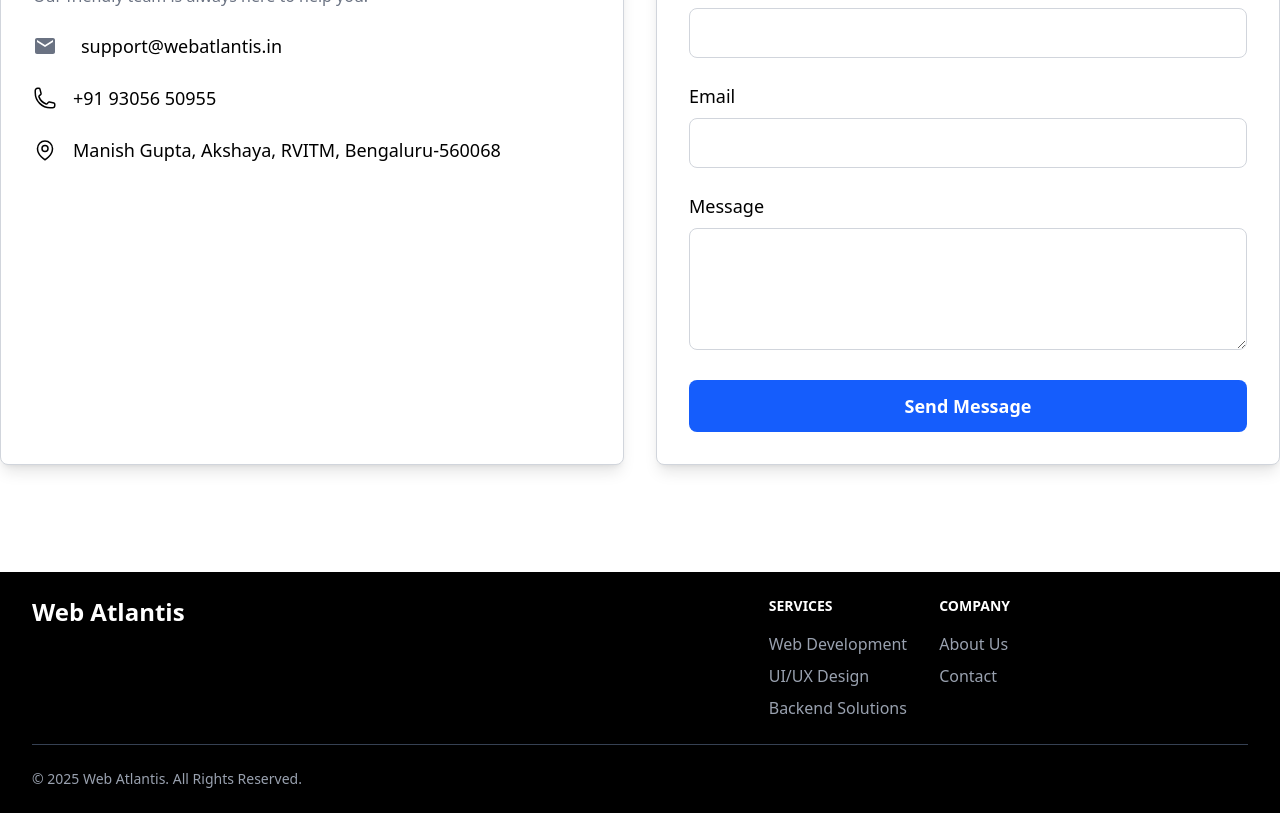
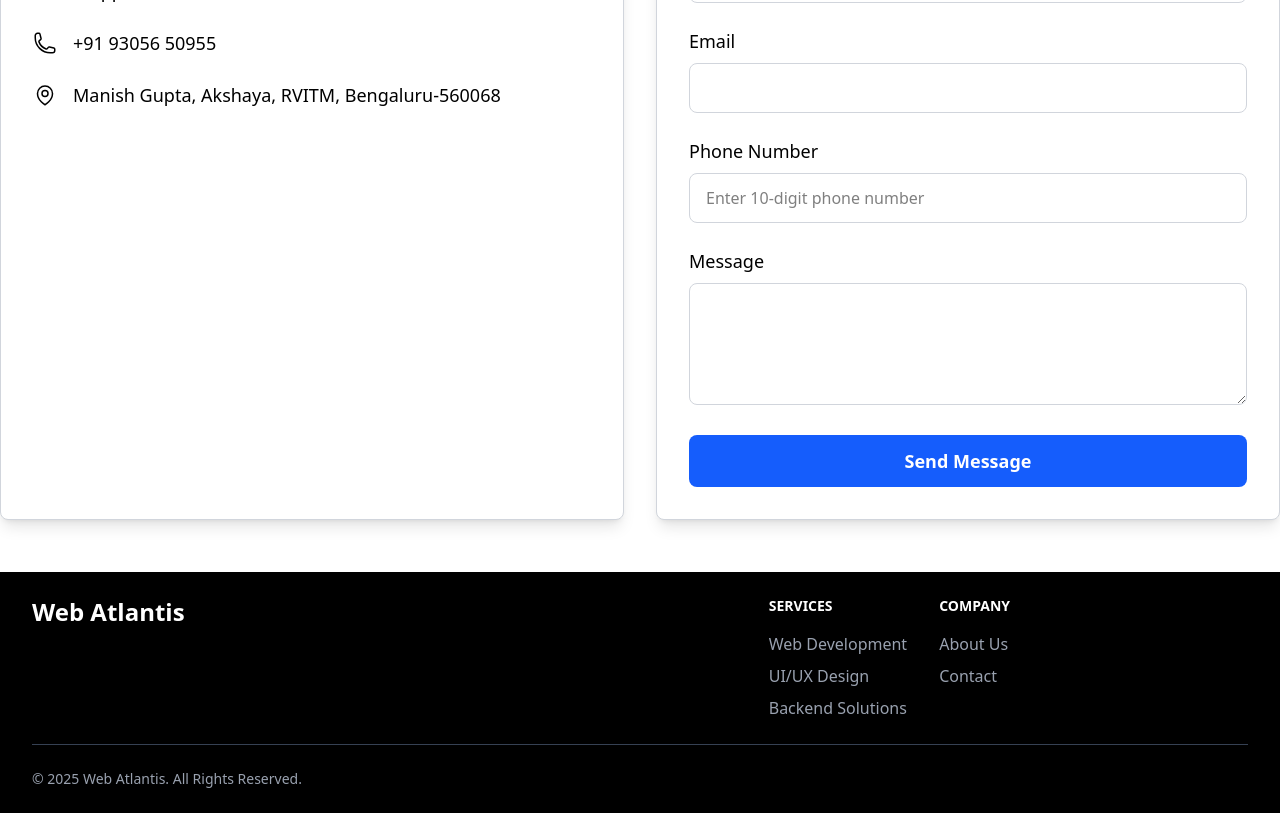
Before and after one commit to manish-atlantis/Tech_Start_01-masterss, a React (Vite) app: page / in a window 1280 px wide. Shown: the part 7680-8493 px from the top of the page. Built offline with nearby package versions, Linux system fonts and the light colour scheme.

Commit message:
Update ContactForm.jsx

```diff
--- a/src/components/ContactForm.jsx
+++ b/src/components/ContactForm.jsx
@@ -100,7 +100,7 @@ const ContactUs = () => {
     </label>
     <input
       type="text"
-                name="user_name"  // Matches the template placeholder
+      name="user_name"
       id="user_name"
       required
       className="w-full px-4 py-3 border border-gray-300 rounded-lg focus:outline-none focus:border-blue-500"
@@ -114,9 +114,25 @@ const ContactUs = () => {
     </label>
     <input
       type="email"
-                name="user_email"  // Matches the template placeholder
+      name="user_email"
       id="user_email"
       required
+      className="w-full px-4 py-3 border border-gray-300 rounded-lg focus:outline-none focus:border-blue-500"
+    />
+  </div>
+
+  {/* Phone Number Input */}
+  <div>
+    <label htmlFor="user_phone" className="block text-lg font-medium text-black mb-2">
+      Phone Number
+    </label>
+    <input
+      type="tel"
+      name="user_phone"
+      id="user_phone"
+      required
+      pattern="[0-9]{10}"  // Ensures a 10-digit phone number
+      placeholder="Enter 10-digit phone number"
       className="w-full px-4 py-3 border border-gray-300 rounded-lg focus:outline-none focus:border-blue-500"
     />
   </div>
@@ -127,7 +143,7 @@ const ContactUs = () => {
       Message
     </label>
     <textarea
-                name="message"  // Matches the template placeholder
+      name="message"
       id="message"
       required
       rows="4"
@@ -147,6 +163,7 @@ const ContactUs = () => {
   </div>
 </form>
 
+
           {/* Message Status */}
           {messageStatus && (
             <div
```
Lines whose indentation alone changed are shown as unchanged.
